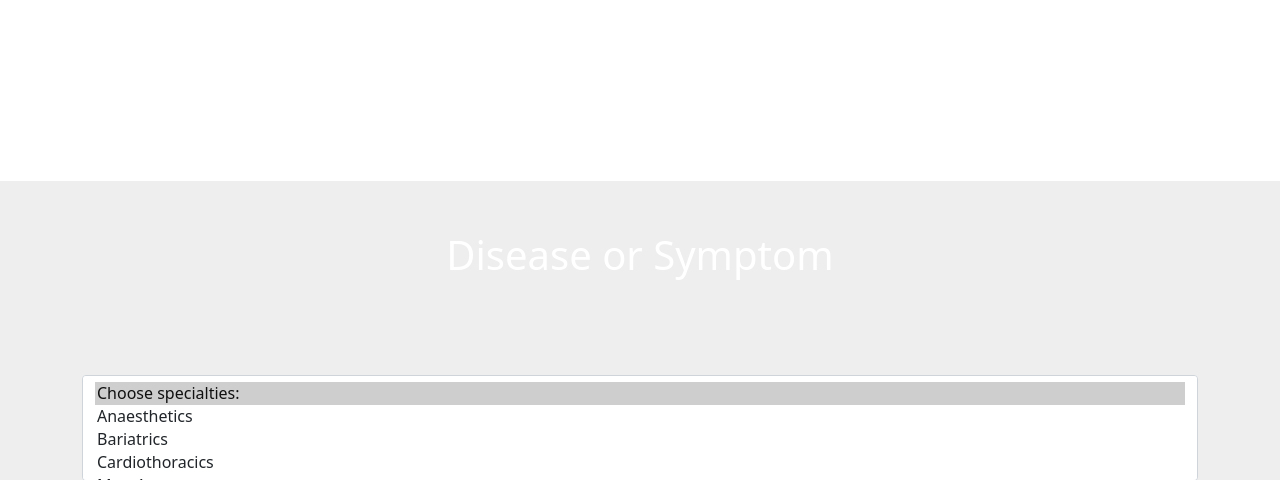
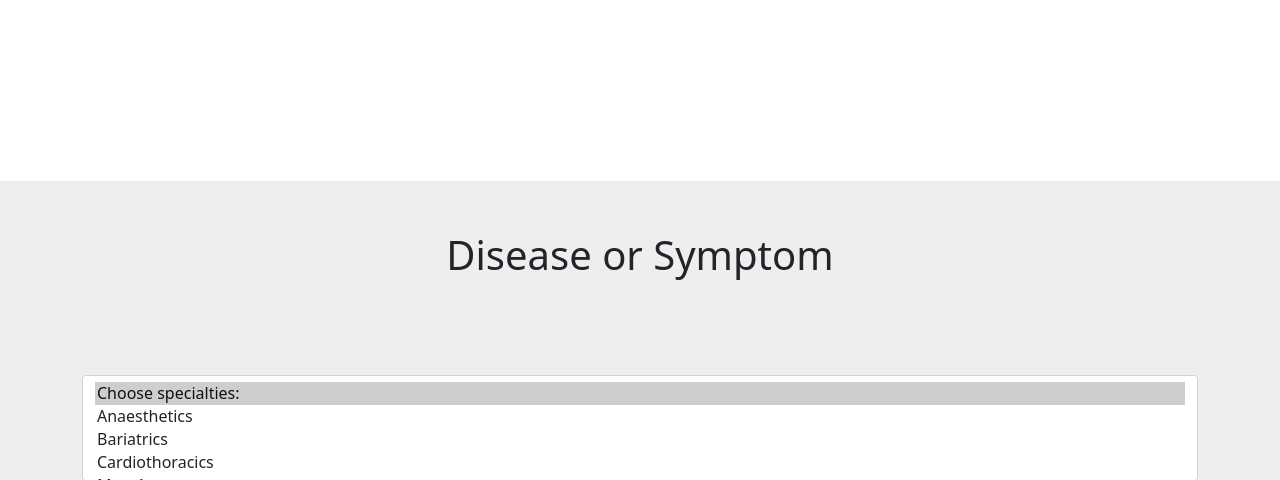
Before and after one commit to HayesAJ83/surgnames01, a Flask app: template templates/02_index.html in a window 1280 px wide. Shown: the part 2299-2779 px from the top of the page. Run offline with Flask 2, Linux system fonts and the light colour scheme; the template is opened without the code that fills it, so the values that code supplies are empty; some libraries are stand-ins or nearby versions.

Commit message:
Add files via upload

```diff
--- a/templates/07_disease.html
+++ b/templates/07_disease.html
@@ -4,7 +4,7 @@
         <div class="container" data-aos="zoom-out" data-aos-duration="500">
             <div class="row">
                 <div class="col-lg-12">
-                    <h1 class="mb-5 fs-lg-1 text-white">Disease or Symptom</h1>
+                    <h1 class="mb-5 fs-lg-1 text-black">Disease or Symptom</h1>
                     <br></br>
                 </div>
             </div>
```
